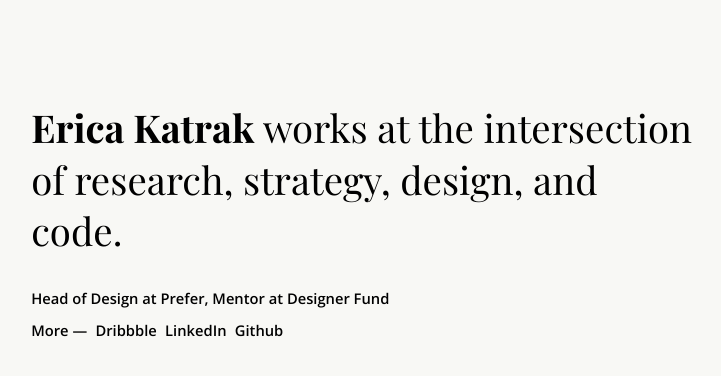
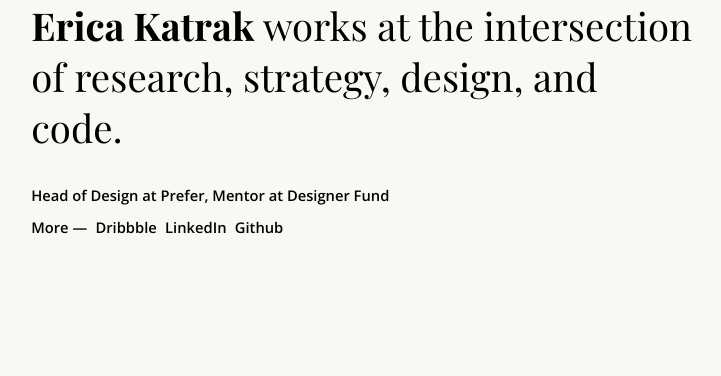
Before and after one commit to ericakatrak/ericakatrak.github.io, a Jekyll site: the page built from new.html, in a window 1280 px wide. Shown: the top 376 px of the page, without its empty margins (276-997 px from the left). Built offline with Jekyll 4.4.1, drawn with Linux system fonts in a browser that asks for light colours; nearby versions of some CDN libraries.

Commit message:
layout tweak

```diff
--- a/css/new.css
+++ b/css/new.css
@@ -38,7 +38,8 @@ section.intro {
 	flex-direction: column;
 	position: relative;
 	max-width: 52vw;
-	margin: 8vw auto;
+	height: 100vh;
+	margin: 0 auto;
 }
 
 section.shots {
--- a/js/script.js
+++ b/js/script.js
@@ -24,7 +24,7 @@ function showImages(el) {
         var thisPos = $(this).offset().top;
 
         var topOfWindow = $(window).scrollTop();
-        if (topOfWindow + windowHeight > thisPos ) {
+        if (topOfWindow + windowHeight - 200 > thisPos ) {
           	$(this).addClass("fadeIn");
         }
     });
```
